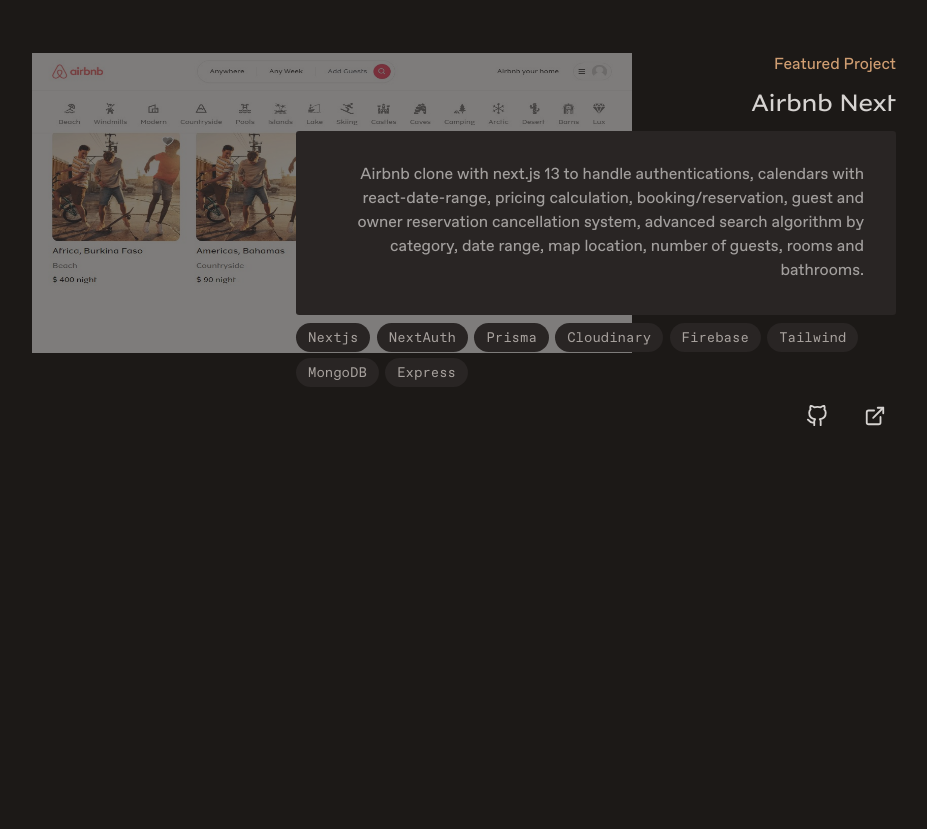
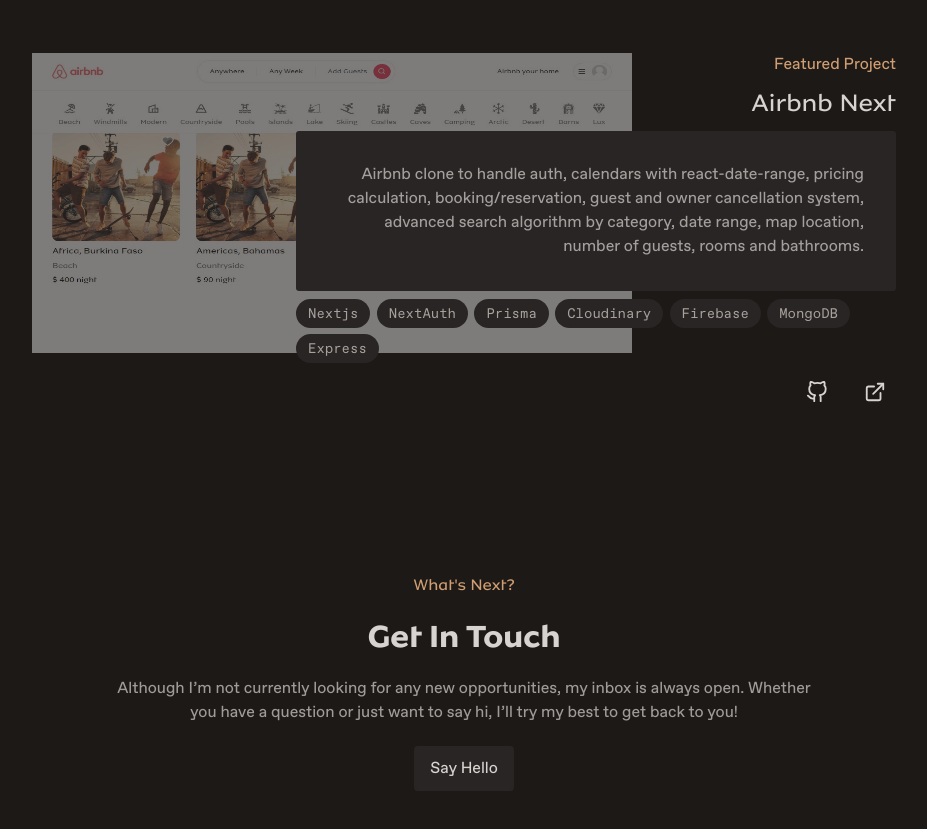
Before and after one commit to adenugbamichael/michael, a Next.js app: page / in a window 1280 px wide. Shown: the part 2500-3329 px from the top of the page, without its empty margins (176-1103 px from the left). Before the commit the page ends 2937 px from the top, so only its background shows below. Built offline with nearby package versions, Linux system fonts and the light colour scheme.

Commit message:
contact section

```diff
--- /dev/null
+++ b/app/css/sections/Buttons.scss
@@ -0,0 +1,21 @@
+.btns {
+  color: #d6d3d1;
+  padding: 0.75em 1em;
+  text-decoration: none;
+  // border: 1px solid #d09e72;
+  border-radius: 4px;
+  background-color: #292524;
+  // font-family: "SF Mono", "Fira Code", "Fira Mono", "Roboto Mono", monospace;
+  font-size: 1rem;
+  outline: none;
+  &:hover {
+    color: #d09e72;
+  }
+  &:focus {
+    background-color: #d09e72;
+    color: #000000;
+    outline: 2px solid;
+    outline-color: #e8cdb5;
+    outline-offset: 3px;
+  }
+}
--- /dev/null
+++ b/app/css/sections/contact.scss
@@ -0,0 +1,38 @@
+.contact {
+  max-width: 700px;
+  margin: 10rem auto;
+
+  display: flex;
+  gap: 1rem;
+  justify-content: center;
+  align-items: center;
+  flex-direction: column;
+  .contact-title {
+    color: #d09e72;
+    font-size: var(--tbase);
+    font-weight: 300;
+    &::before {
+      //
+    }
+  }
+  .contact-sub-title {
+    font-size: 32px;
+    font-family: "MTNBrighterSans-Bold";
+    color: #d6d3d1;
+  }
+  .contact-text {
+    color: #d6d3d1;
+    opacity: 0.7;
+    font-size: 1rem;
+    // letter-spacing: 0.07rem;
+    // line-height: 1.6rem;
+    // font-weight: 500;
+    text-align: center;
+  }
+  .contact-cta {
+    margin-top: 1rem;
+    .btn {
+      padding: 1rem 2rem;
+    }
+  }
+}
--- a/app/page.tsx
+++ b/app/page.tsx
@@ -9,6 +9,7 @@
 import About from "./sections/About"
 import FeaturedProject from "./sections/FeaturedProject"
 import Projects from "./sections/Projects"
+import Contact from "./sections/Contact"
 
 const page = () => {
   return (
@@ -17,6 +18,7 @@
       <About />
       <FeaturedProject />
       <Projects />
+      <Contact />
     </div>
   )
 }
--- /dev/null
+++ b/app/sections/Buttons.tsx
@@ -0,0 +1,13 @@
+import "../css/sections/Buttons.scss"
+import Link from "next/link"
+import React from "react"
+
+function Buttons({ text, link }: { text: string; link: string }) {
+  return (
+    <Link className='btns' href={link}>
+      {text}
+    </Link>
+  )
+}
+
+export default Buttons
--- /dev/null
+++ b/app/sections/Contact.tsx
@@ -0,0 +1,21 @@
+import "../css/sections/contact.scss"
+import Buttons from "./Buttons"
+// import { motion } from "framer-motion"
+function Contact() {
+  return (
+    <div className='contact' id='contact'>
+      <h2 className='contact-title'>What&apos;s Next?</h2>
+      <h2 className='contact-sub-title'>Get In Touch</h2>
+      <p className='contact-text'>
+        Although I’m not currently looking for any new opportunities, my inbox
+        is always open. Whether you have a question or just want to say hi, I’ll
+        try my best to get back to you!
+      </p>
+      <div className='contact-cta'>
+        <Buttons link='mailto:adenugbamicke@gmail.com' text='Say Hello' />
+      </div>
+    </div>
+  )
+}
+
+export default Contact
--- a/app/sections/Projects.tsx
+++ b/app/sections/Projects.tsx
@@ -51,14 +51,13 @@
       projectName: "Airbnb Next",
       projectLink: "https://airbnb-next-roan.vercel.app/",
       projectDescription:
-        "Airbnb clone with next.js 13 to handle authentications, calendars with react-date-range, pricing calculation, booking/reservation, guest and owner reservation cancellation system, advanced search algorithm by category, date range, map location, number of guests, rooms and bathrooms.",
+        "Airbnb clone to handle auth, calendars with react-date-range, pricing calculation, booking/reservation, guest and owner cancellation system, advanced search algorithm by category, date range, map location, number of guests, rooms and bathrooms.",
       projectTech: [
         "Nextjs",
         "NextAuth",
         "Prisma",
         "Cloudinary",
         "Firebase",
-        "Tailwind",
         "MongoDB",
         "Express",
       ],
```
